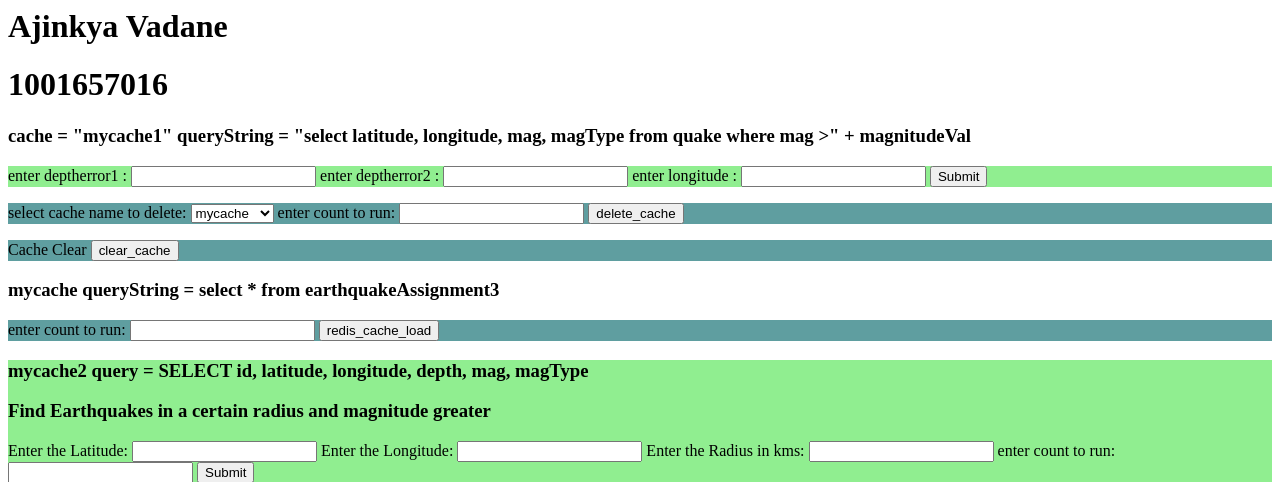
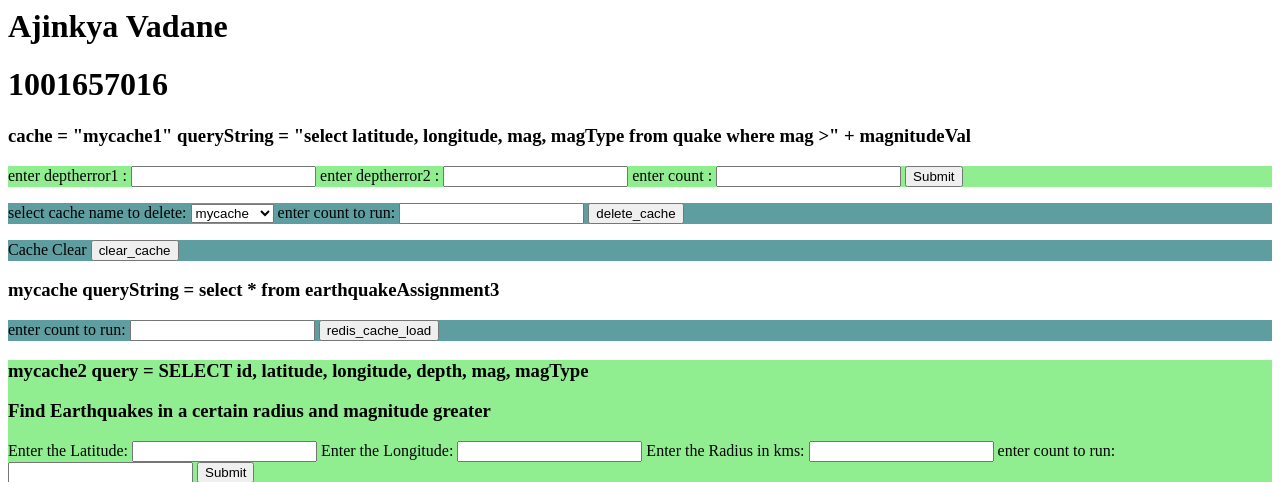
Before and after one commit to AjinkyaVadane/cloudAssignment3, a Flask app: page / in a window 1280 px wide. Shown: the top 482 px of the page. Run offline with Flask 2, Linux system fonts and the light colour scheme.

Commit message:
Final commit3

```diff
--- a/application.py
+++ b/application.py
@@ -83,7 +83,7 @@ def readfromDb(cursor, queryString):
         print(queryString)
         cursor.execute(queryString)
         data = cursor.fetchall()
-        # print(data)
+        print(data)
         print("Only from DB")
         isCacheOn = 'From Db Only'
         return data, isCacheOn
@@ -136,13 +136,35 @@ def routerFunction():
 
         depth1 = request.args.get('depth1')
         depth2 = request.args.get('depth2')
-        longi = request.args.get('longitude')
+        count =  int(request.args.get('count'))
+        # random_depth1 = random.randint(depth1,depth2)
+        # random_depth2 = random.randint(depth1,depth2)
+        #longi = request.args.get('longitude')
         db = sqlConnect()
         cursor = db.cursor()
-        queryString = "SELECT latitude, longitude, time, depthError FROM quakequiz3updated2 WHERE depthError BETWEEN "+depth1+" AND "+depth2+" AND longitude > "+longi
-        data, isCacheOn = readfromDb (cursor, queryString)
+        dict = {}
+        customList= []
+        timeList= []
+        for i in range(count):
+            # random_depth1 = random.randint(depth1, depth2)
+            # random_depth2 = random.randint(depth1, depth2)
+            startTime = time.time()
+            #queryString = "Select TOP 2, depthError FROM quakequiz3updated2 ORDER BY depthError BETWEEN "+ depth1 +" AND "+ depth2 "
+            queryString = "SELECT TOP 2 depthError  FROM quakequiz3updated2 ORDER BY NEWID()"
+            data, isCacheOn = readfromDb(cursor, queryString)
+            # for d in data:
+            #     if(d in dict.keys()):
+            #         dict[d] += 1
+            #     else:
+            #         dict[d] = 1
+            #     print(dict)
+            endtime = time.time()
+            execTime = endtime - startTime
+            timeList.append(execTime)
+        return render_template("cachetable.html", data=data, timetaken=timeList, isCacheOn=isCacheOn)
 
-        return render_template("table.html", data=data, isCacheOn=isCacheOn)
+
+        #return render_template("table.html", data=data, isCacheOn=isCacheOn)
 
     if request.args.get('redis_cache_load') == 'redis_cache_load':
         isCacheOnboolean = False
--- a/templates/client_homePage.html
+++ b/templates/client_homePage.html
@@ -18,7 +18,8 @@
             <form action="/client_homePage" method="GET">
                 enter deptherror1 : <input type="text" name="depth1">
                 enter deptherror2 : <input type="text" name="depth2">
-                enter longitude : <input type="text" name="longitude">
+                <!--enter longitude : <input type="text" name="longitude">-->
+                enter count : <input type="text" name="count">
 
 
 
```
